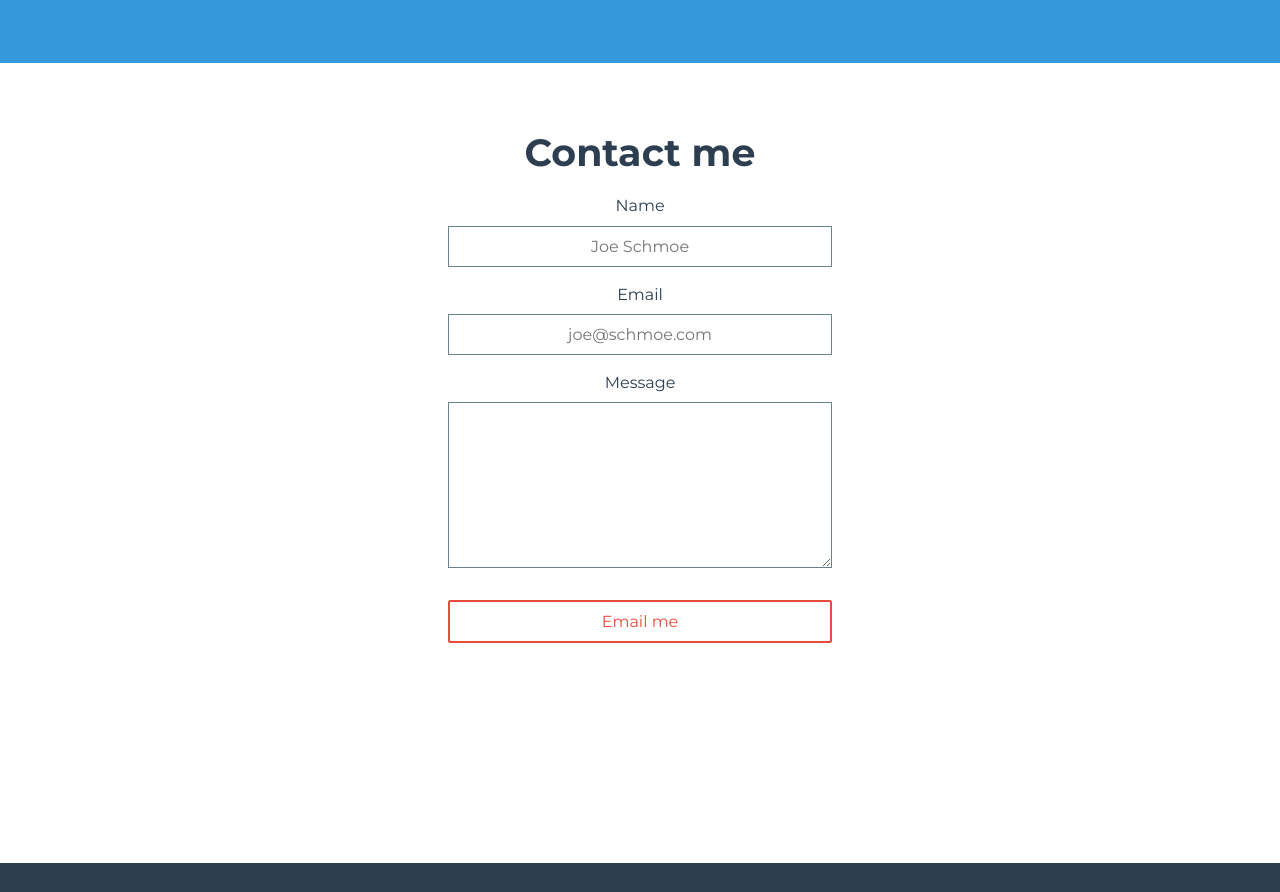
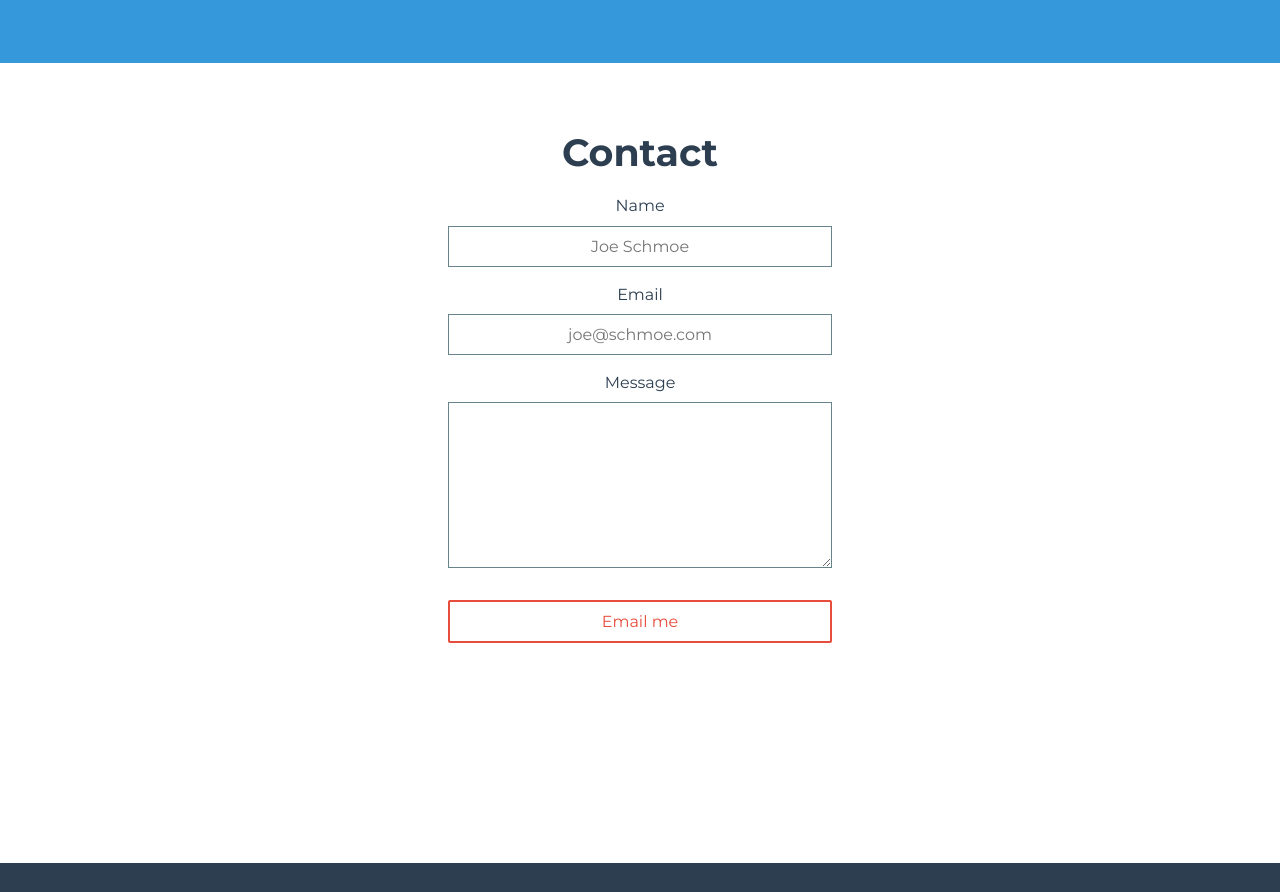
Before and after one commit to erikwithuhk/erikwithuhk.github.io, a plain HTML site: page index.html in a window 1280 px wide. Shown: the part 1400-2292 px from the top of the page. Drawn offline with Linux system fonts and the light colour scheme.

Commit message:
change contact header text

```diff
--- a/index.html
+++ b/index.html
@@ -106,7 +106,7 @@
       <a class="anchor" id="contact"></a>
       <section id="contact_section">
         <div class="container">
-          <h2>Contact me</h2>
+          <h2>Contact</h2>
           <!-- To be updated to send message without opening email client. -->
           <form class="" action="mailto:efjonsson@gmail.com" method="post">
             <label for="name">Name</label><input type="text" name="name" placeholder="Joe Schmoe">
```
